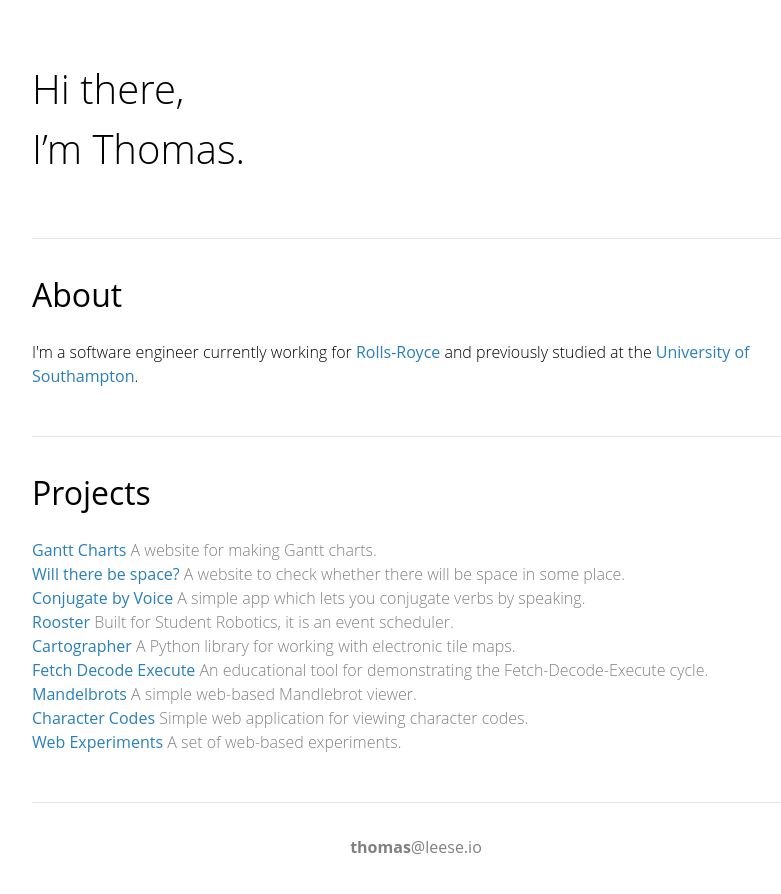
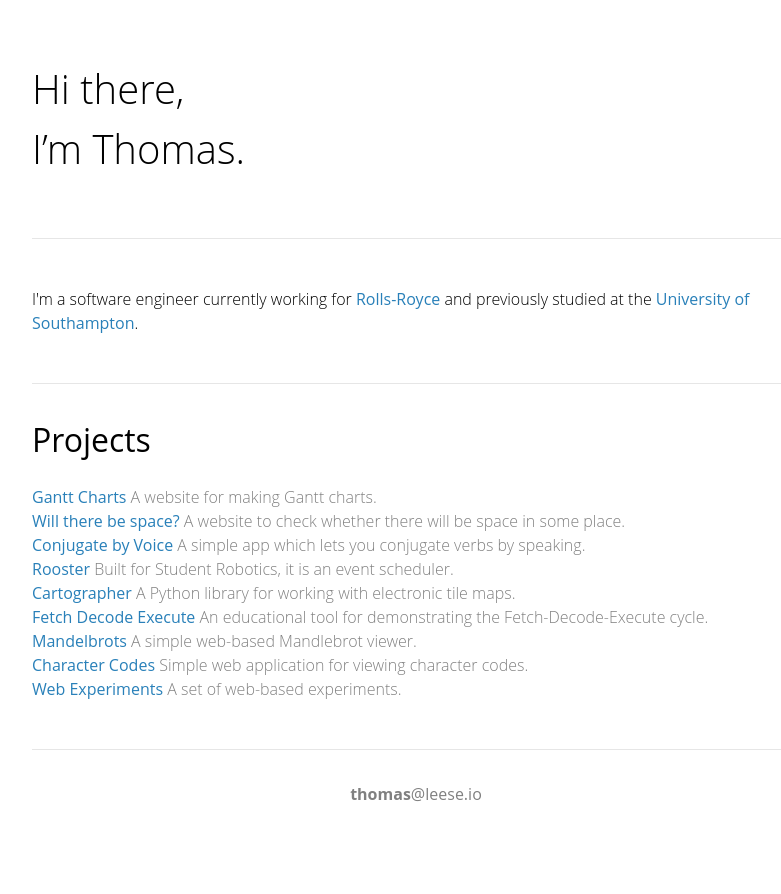
Before and after one commit to thomasleese/thomasleese.github.io, a Jekyll site: the page built from index.html, in a window 1280 px wide. Shown: the top 894 px of the page, without its empty margins (224-1005 px from the left). Built offline with Jekyll 4.4.1, drawn with Linux system fonts in a browser that asks for light colours; some web fonts are replaced.

Commit message:
Update index.html

```diff
--- a/index.html
+++ b/index.html
@@ -8,9 +8,7 @@
 
 <main>
   <section id="about">
-    <h1>About</h1>
-
-    <p>I'm a software engineer currently working for <a href="http://www.controlsdata.com/">Rolls-Royce</a> and previously studied at the <a href="http://www.southampton.ac.uk/">University of Southampton</a>.
+    <p class="lead">I'm a software engineer currently working for <a href="http://www.controlsdata.com/">Rolls-Royce</a> and previously studied at the <a href="http://www.southampton.ac.uk/">University of Southampton</a>.
   </section>
 
   <section id="projects">
```
